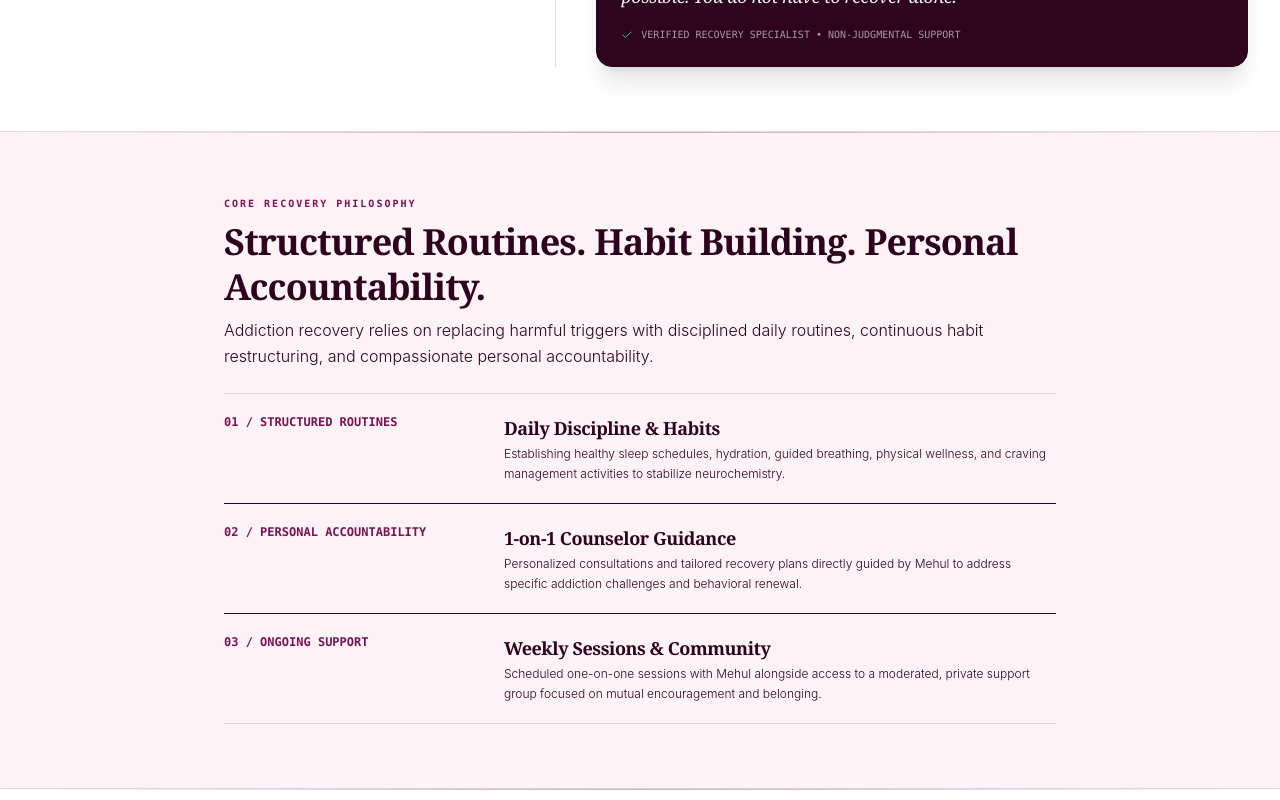
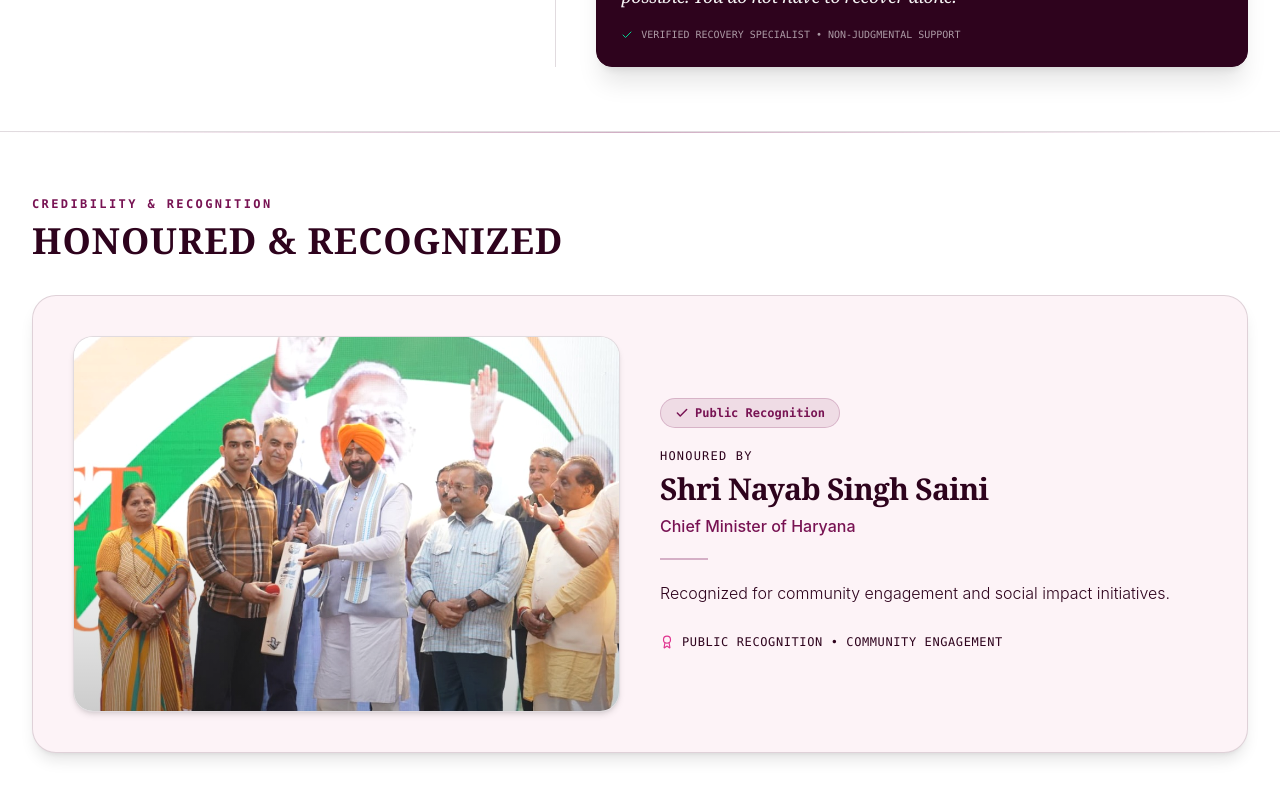
Before and after one commit to ayushixx/clear_choice, a React (Vite) app: page / in a window 1280 px wide. Shown: the part 1300-2100 px from the top of the page. Built offline with nearby package versions, Linux system fonts and the light colour scheme; no server answers.

Commit message:
Add Honoured & Recognized section with Nayab Singh Saini recognition image

```diff
--- a/src/pages/Home.jsx
+++ b/src/pages/Home.jsx
@@ -6,6 +6,7 @@ import AmbientParticles from '../components/AmbientParticles';
 import MagneticButton from '../components/MagneticButton';
 import LeadCaptureModal from '../components/LeadCaptureModal';
 import mehulPortrait from '../assets/mehul-portrait.jpg';
+import mehulRecognition from '../assets/mehul-recognition.jpg';
 import {
   MEHUL_INFO,
   RECOVERY_PROGRAMS,
@@ -336,6 +337,85 @@ export default function Home({ setActivePage }) {
           </motion.div>
 
         </div>
+      </ShutterSection>
+
+      {/* 2B. HONOURED & RECOGNIZED — CREDIBILITY & RECOGNITION SECTION */}
+      <ShutterSection id="honoured-recognized" className="py-10 sm:py-16 max-w-7xl mx-auto px-4 sm:px-6 lg:px-8 border-b border-editorial scroll-mt-20">
+        <motion.div
+          initial={{ opacity: 0, y: 20 }}
+          whileInView={{ opacity: 1, y: 0 }}
+          viewport={{ once: true }}
+          transition={{ duration: 0.5 }}
+          className="space-y-6 sm:space-y-8"
+        >
+          {/* Section Header */}
+          <div className="space-y-1.5 text-center lg:text-left">
+            <span className="text-[10px] sm:text-xs font-mono font-bold uppercase tracking-[0.2em] text-[#781353] dark:text-[#E03590] block">
+              Credibility & Recognition
+            </span>
+            <h2 className="text-2xl sm:text-4xl font-serif font-bold text-[var(--text-primary)] leading-tight tracking-wide">
+              HONOURED & RECOGNIZED
+            </h2>
+          </div>
+
+          {/* Premium Recognition Card */}
+          <div className="bg-[var(--bg-secondary)] border border-editorial rounded-[24px] p-6 sm:p-8 lg:p-10 shadow-lg relative overflow-hidden">
+            <div className="grid grid-cols-1 lg:grid-cols-12 gap-6 sm:gap-8 lg:gap-10 items-center">
+
+              {/* Image Column: Left on Desktop, Top on Tablet/Mobile */}
+              <div className="lg:col-span-6 w-full">
+                <div className="rounded-2xl sm:rounded-[20px] overflow-hidden border border-editorial bg-[var(--bg-primary)] shadow-md relative group aspect-[4/3] sm:aspect-[16/11]">
+                  <img
+                    src={mehulRecognition}
+                    alt="Mehul Saini receiving recognition from Haryana Chief Minister Nayab Singh Saini"
+                    loading="lazy"
+                    decoding="async"
+                    className="w-full h-full object-cover object-top filter contrast-[1.02] transition-transform duration-500 group-hover:scale-[1.02]"
+                  />
+                  <div className="absolute inset-0 bg-gradient-to-t from-black/40 via-transparent to-transparent pointer-events-none opacity-50" />
+                </div>
+              </div>
+
+              {/* Content Column: Right on Desktop, Below on Tablet/Mobile */}
+              <div className="lg:col-span-6 space-y-4 sm:space-y-5 text-center lg:text-left">
+
+                {/* Trust Badge */}
+                <div className="inline-flex items-center justify-center gap-1.5 px-3.5 py-1.5 rounded-full bg-[#781353]/10 dark:bg-[#E03590]/15 border border-[#781353]/20 dark:border-[#E03590]/30 text-[#781353] dark:text-[#E03590] text-xs font-mono font-semibold">
+                  <Check className="w-3.5 h-3.5 stroke-[2.5]" />
+                  <span>Public Recognition</span>
+                </div>
+
+                {/* Text Content */}
+                <div className="space-y-1.5">
+                  <span className="text-[11px] sm:text-xs font-mono uppercase tracking-widest text-muted block font-medium">
+                    Honoured By
+                  </span>
+                  <h3 className="text-xl sm:text-3xl font-serif font-bold text-[var(--text-primary)] leading-tight">
+                    Shri Nayab Singh Saini
+                  </h3>
+                  <p className="text-sm sm:text-base font-medium text-[#781353] dark:text-[#E03590]">
+                    Chief Minister of Haryana
+                  </p>
+                </div>
+
+                <div className="w-12 h-[2px] bg-[#781353]/30 dark:bg-[#E03590]/40 mx-auto lg:mx-0" />
+
+                {/* Recognition Description */}
+                <p className="text-xs sm:text-sm lg:text-base text-muted font-light leading-relaxed max-w-xl mx-auto lg:mx-0">
+                  Recognized for community engagement and social impact initiatives.
+                </p>
+
+                {/* Supporting Trust Tag */}
+                <div className="pt-2 flex items-center justify-center lg:justify-start gap-2 text-[10px] sm:text-xs font-mono text-muted uppercase tracking-wider">
+                  <Award className="w-3.5 h-3.5 text-[#E03590]" />
+                  <span>Public Recognition • Community Engagement</span>
+                </div>
+
+              </div>
+
+            </div>
+          </div>
+        </motion.div>
       </ShutterSection>
 
       {/* 3. RECOVERY PHILOSOPHY — SHUTTER REVEAL SECTION */}
```
Also changed, not shown: public/assets/mehul-recognition.jpg (added), src/assets/mehul-recognition.jpg (added).
